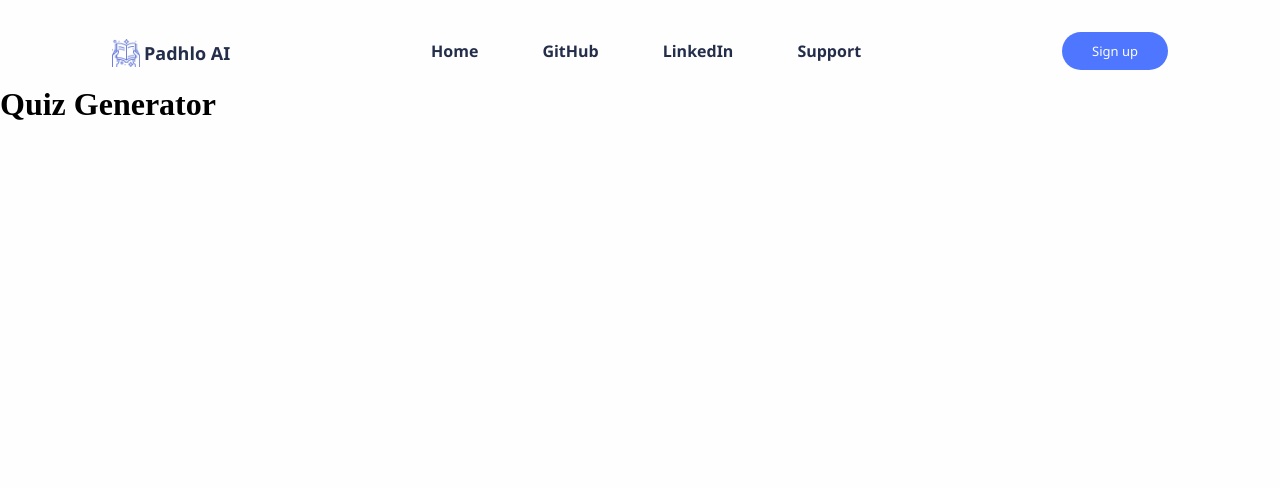
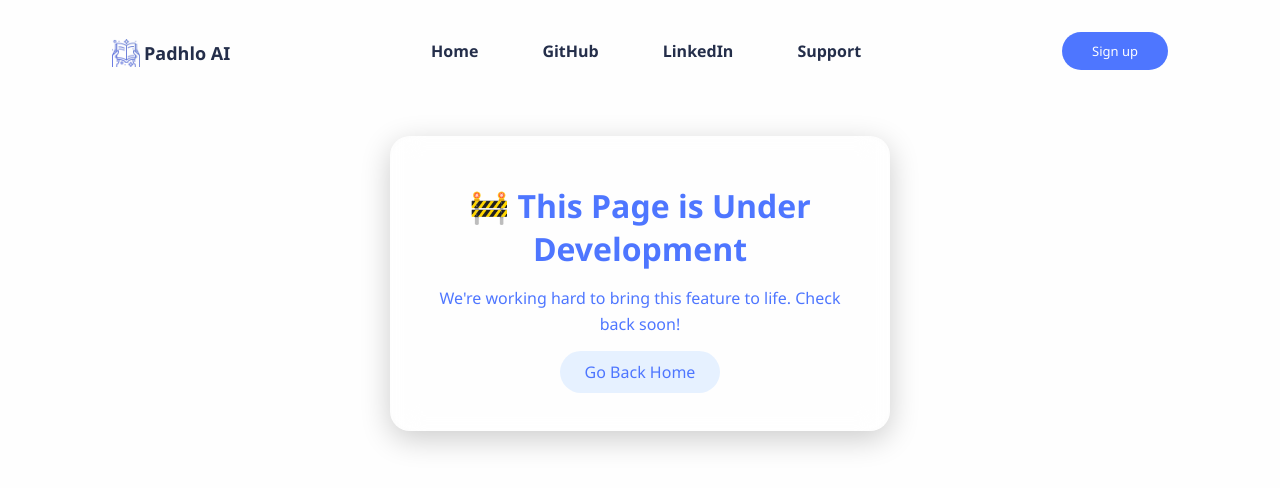
Before and after one commit to Ersatz-xD/Padhlo-ai, a React (Vite) app in the folder client/: page /quiz-page in a window 1280 px wide. Shown: the top 488 px of the page. Built offline with nearby package versions, Linux system fonts and the light colour scheme.

Commit message:
add temp content

```diff
--- a/client/src/pages/QuizPage.jsx
+++ b/client/src/pages/QuizPage.jsx
@@ -1,4 +1,19 @@
+import React from "react";
+import "./quizpage.css";
+
 const QuizPage = () => {
-    return <h1>Quiz Generator</h1>
-  }
-  export default QuizPage
+  return (
+    <div className="main-parent">
+      <div class="under-dev-container">
+        <h1 class="under-dev-heading">🚧 This Page is Under Development</h1>
+        <p class="under-dev-text">
+          We're working hard to bring this feature to life. Check back soon!
+        </p>
+        <a href="/" class="under-dev-btn">
+          Go Back Home
+        </a>
+      </div>
+    </div>
+  );
+};
+export default QuizPage;
```
